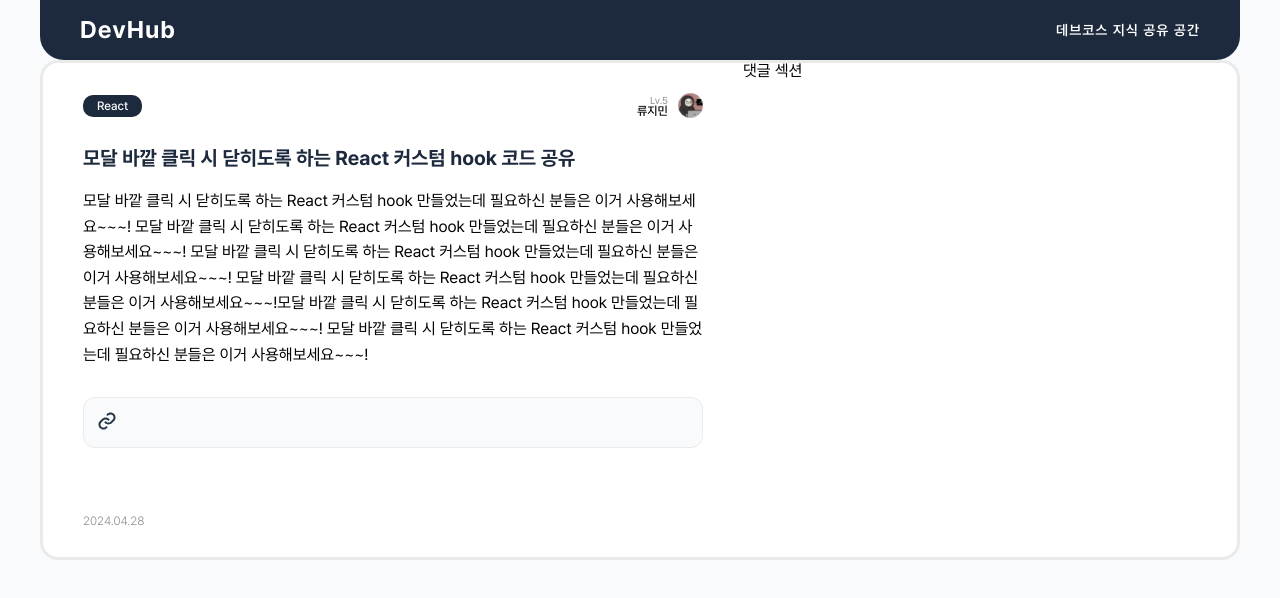
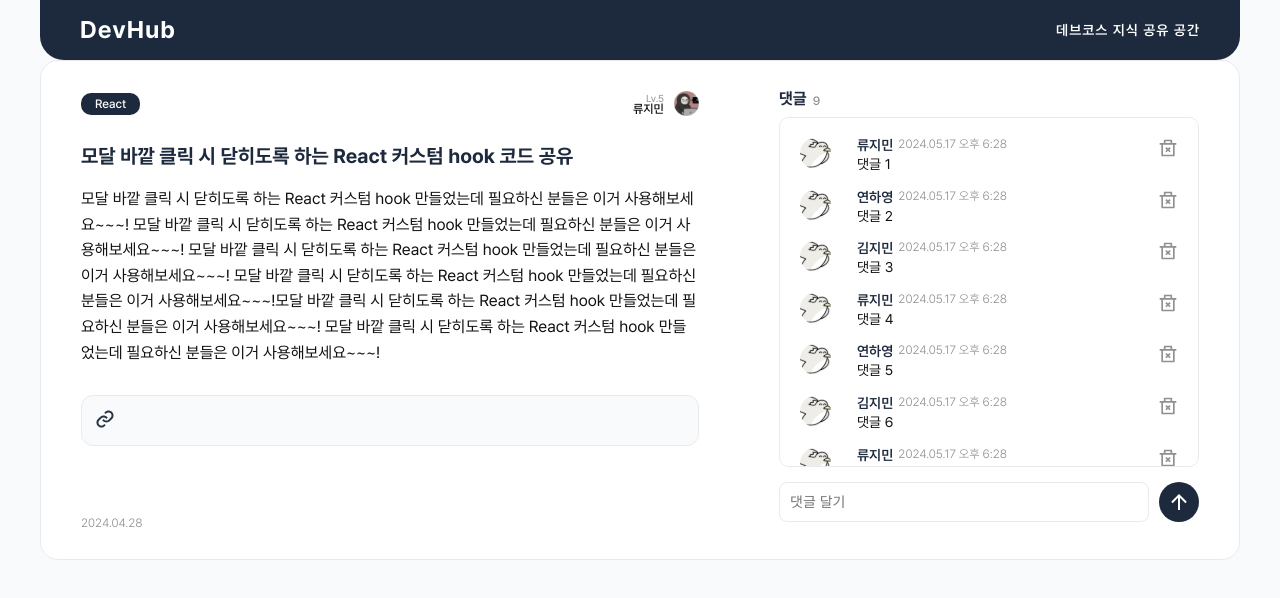
Before and after one commit to Team-DevHub/dev-hub-front, a React (Vite) app: page /test in a window 1280 px wide. Shown: the top 598 px of the page. Built offline with nearby package versions, Linux system fonts and the light colour scheme.

Commit message:
[style/#13] 댓글 컴포넌트

```diff
--- /dev/null
+++ b/src/components/common/CommentInputBar/CommnentInpuBart.tsx
@@ -0,0 +1,43 @@
+import styled from 'styled-components';
+import ArrowIcon from '@/assets/icon/comment-arrow.svg?react';
+
+function CommentInputBar() {
+  return (
+    <>
+      <Container>
+        <StyledInput placeholder='댓글 달기' />
+        <SubmitButton />
+      </Container>
+    </>
+  );
+}
+
+export default CommentInputBar;
+
+const Container = styled.div`
+  display: flex;
+  width: 500px;
+  padding: 0 40px;
+  gap: 10px;
+`;
+
+const StyledInput = styled.input`
+  width: 100%;
+  padding: 10px;
+  flex: 1;
+
+  font-size: ${({ theme }) => theme.fontSize_base};
+  color: ${({ theme }) => theme.color_textBlack};
+  background-color: ${({ theme }) => theme.color_bgWhite};
+  border: 1px solid ${({ theme }) => theme.color_borderGray};
+  border-radius: 8px;
+  transition: all 0.2s ease-in-out;
+
+  &:focus {
+    border: 1px solid ${({ theme }) => theme.color_key};
+  }
+`;
+
+const SubmitButton = styled(ArrowIcon)`
+  cursor: pointer;
+`;
--- a/src/components/modal/CommentItem.tsx
+++ b/src/components/modal/CommentItem.tsx
@@ -0,0 +1,60 @@
+import styled from 'styled-components';
+import Musseuk from '@/assets/image/comment-musseuk.svg?react';
+import DeleteIcon from '@/assets/icon/delete-black-icon.svg?react';
+import { IComment } from '@/data/commentDummy';
+
+function CommentItem({ commentData }: { commentData: IComment }) {
+  return (
+    <>
+      <Container>
+        <Musseuk />
+        <Content>
+          <Writer>
+            <h5>{commentData.writer}</h5>
+            <span>{commentData.createdAt}</span>
+          </Writer>
+
+          <Comment>{commentData.comment}</Comment>
+        </Content>
+        <DeleteButton />
+      </Container>
+    </>
+  );
+}
+
+export default CommentItem;
+
+const Container = styled.div`
+  width: 100%;
+  display: flex;
+  flex-wrap: nowrap;
+  justify-content: space-between;
+`;
+
+const Content = styled.div`
+  width: 275px;
+  display: flex;
+  flex-direction: column;
+  gap: 3px;
+`;
+
+const Writer = styled.div`
+  display: flex;
+  gap: 5px;
+
+  & span {
+    color: ${({ theme }) => theme.color_textGray};
+    font-size: ${({ theme }) => theme.fontSize_sm};
+    font-weight: 300;
+  }
+`;
+
+const Comment = styled.span`
+  font-size: ${({ theme }) => theme.fontSize_base};
+  color: ${({ theme }) => theme.color_textBlack};
+  line-height: 140%;
+`;
+
+const DeleteButton = styled(DeleteIcon)`
+  cursor: pointer;
+`;
--- a/src/components/modal/CommentList.tsx
+++ b/src/components/modal/CommentList.tsx
@@ -1,5 +1,66 @@
-function PostList() {
-  return <div>댓글 섹션</div>;
+import styled from 'styled-components';
+import CommentItem from './CommentItem';
+import { IComment } from '@/data/commentDummy';
+
+interface CommentListProps {
+  commentData: IComment[];
+  totalComments: number;
+}
+
+function PostList({ commentData, totalComments }: CommentListProps) {
+  return (
+    <>
+      <Wrapper>
+        <Title>
+          <h4>댓글</h4>
+          <span>{totalComments}</span>
+        </Title>
+        <Container>
+          {commentData.map((item: IComment) => (
+            <CommentItem key={item.id} commentData={item} />
+          ))}
+        </Container>
+      </Wrapper>
+    </>
+  );
 }
 
 export default PostList;
+
+const Wrapper = styled.div`
+  width: 500px;
+  padding: 30px 40px 5px;
+`;
+
+const Title = styled.div`
+  display: flex;
+  gap: 6px;
+  align-items: flex-end;
+
+  & span {
+    font-weight: 500;
+    font-size: ${({ theme }) => theme.fontSize_sm};
+    color: ${({ theme }) => theme.color_textGray};
+  }
+`;
+
+const Container = styled.div`
+  width: 100%;
+  display: flex;
+  flex-direction: column;
+  overflow: auto;
+  height: 350px;
+  margin: 10px 0;
+  padding: 20px;
+  gap: 15px;
+
+  border-radius: 10px;
+  border: 1px solid ${({ theme }) => theme.color_borderGray};
+  background-color: ${({ theme }) => theme.color_bgWhite};
+
+  &::-webkit-scrollbar {
+    display: none;
+  }
+  -ms-overflow-style: none; /* IE and Edge */
+  scrollbar-width: none; /* Firefox */
+`;
--- a/src/components/modal/PostDetail.tsx
+++ b/src/components/modal/PostDetail.tsx
@@ -12,9 +12,8 @@ function PostDetail() {
             <span>Lv.5</span>
             <h6>류지민</h6>
           </UserInfo>
-          <IconWrapper>
-            <StyledLv5 />
-          </IconWrapper>
+
+          <StyledLv5 />
         </TopBar>
         <Post>
           <h2>모달 바깥 클릭 시 닫히도록 하는 React 커스텀 hook 코드 공유</h2>
@@ -89,11 +88,6 @@ const UserInfo = styled.div`
   }
 `;
 
-const IconWrapper = styled.div`
-  display: flex;
-  height: 100%;
-`;
-
 const StyledLv5 = styled(Lv5)`
   max-height: 100%;
   width: auto;
@@ -105,6 +99,8 @@ const Post = styled.div`
     margin-bottom: 20px;
   }
   & span {
+    font-size: ${({ theme }) => theme.fontSize_md};
+    color: ${({ theme }) => theme.color_textBlack};
     line-height: 160%;
   }
 `;
--- a/src/components/modal/PostModal.tsx
+++ b/src/components/modal/PostModal.tsx
@@ -1,13 +1,21 @@
 import styled from 'styled-components';
 import PostDetail from './PostDetail';
 import PostComment from './CommentList';
+import CommentInputBar from '../common/CommentInputBar/CommnentInpuBart';
+import { commentDummy } from '@/data/commentDummy';
 
 function PostModal() {
   return (
     <>
       <Container>
         <PostDetail />
-        <PostComment />
+        <Comment>
+          <PostComment
+            totalComments={commentDummy.length}
+            commentData={commentDummy}
+          />
+          <CommentInputBar />
+        </Comment>
       </Container>
     </>
   );
@@ -22,5 +30,10 @@ const Container = styled.div`
   border-radius: 18px;
 
   background-color: ${({ theme }) => theme.color_bgWhite};
-  border: 3px solid ${({ theme }) => theme.color_borderGray};
+  border: 1px solid ${({ theme }) => theme.color_borderGray};
 `;
+
+const Comment = styled.div`
+  display: flex;
+  flex-direction: column;
+`;
--- a/src/components/myPage/MyPostLIst.tsx
+++ b/src/components/myPage/MyPostLIst.tsx
@@ -1,4 +1,3 @@
-import React from 'react';
 import styled, { css } from 'styled-components';
 import { myPostDummy } from '@/data/myPostDummy';
 import DeleteIcon from '@/assets/icon/delete-red-icon.svg?react';
@@ -10,7 +9,7 @@ interface Post {
   createAt: string;
 }
 
-const MyPostList: React.FC = () => {
+function MyPostList() {
   return (
     <Wrapper>
       <Title>
@@ -40,7 +39,7 @@ const MyPostList: React.FC = () => {
                     <Td className='title'>{post.title}</Td>
                     <Td className='createAt'>{post.createAt}</Td>
                     <Td className='delete'>
-                      <DeleteIcon />
+                      <DeleteButton />
                     </Td>
                   </tr>
                 ))}
@@ -51,13 +50,13 @@ const MyPostList: React.FC = () => {
       </Container>
     </Wrapper>
   );
-};
+}
 
 export default MyPostList;
 
 const Wrapper = styled.div`
   width: 100%;
-  padding-bottom: 40px;
+  padding-bottom: 50px;
 `;
 
 const Title = styled.div`
@@ -77,8 +76,6 @@ const Container = styled.div`
   background-color: ${({ theme }) => theme.color_bgWhite};
   border: 1px solid ${({ theme }) => theme.color_borderGray};
   border-radius: 12px;
-  overflow: hidden;
-  max-height: 1000px;
 `;
 
 const TableWrapper = styled.div`
@@ -88,6 +85,8 @@ const TableWrapper = styled.div`
 const TBodyWrapper = styled.div`
   max-height: 400px;
   overflow-y: auto;
+  cursor: pointer;
+
    &::-webkit-scrollbar {
     width: 5px;
     }
@@ -156,3 +155,7 @@ const Tag = styled.span`
   border-radius: 10px;
   font-weight: 500;
 `;
+
+const DeleteButton = styled(DeleteIcon)`
+  cursor: pointer;
+`;
--- /dev/null
+++ b/src/data/commentDummy.ts
@@ -0,0 +1,63 @@
+export interface IComment {
+  id: number;
+  writer: string;
+  comment: string;
+  createdAt: string;
+}
+
+export const commentDummy = [
+  {
+    id: 1,
+    writer: '류지민',
+    comment: '댓글 1',
+    createdAt: '2024.05.17 오후 6:28',
+  },
+  {
+    id: 2,
+    writer: '연하영',
+    comment: '댓글 2',
+    createdAt: '2024.05.17 오후 6:28',
+  },
+  {
+    id: 3,
+    writer: '김지민',
+    comment: '댓글 3',
+    createdAt: '2024.05.17 오후 6:28',
+  },
+  {
+    id: 3,
+    writer: '류지민',
+    comment: '댓글 4',
+    createdAt: '2024.05.17 오후 6:28',
+  },
+  {
+    id: 4,
+    writer: '연하영',
+    comment: '댓글 5',
+    createdAt: '2024.05.17 오후 6:28',
+  },
+  {
+    id: 5,
+    writer: '김지민',
+    comment: '댓글 6',
+    createdAt: '2024.05.17 오후 6:28',
+  },
+  {
+    id: 6,
+    writer: '류지민',
+    comment: '댓글 7',
+    createdAt: '2024.05.17 오후 6:28',
+  },
+  {
+    id: 7,
+    writer: '연하영',
+    comment: '댓글 8',
+    createdAt: '2024.05.17 오후 6:28',
+  },
+  {
+    id: 8,
+    writer: '김지민',
+    comment: '댓글 9',
+    createdAt: '2024.05.17 오후 6:28',
+  },
+];
--- a/src/pages/MyPage.tsx
+++ b/src/pages/MyPage.tsx
@@ -24,7 +24,6 @@ export default MyPage;
 const Container = styled.div`
   width: 100%;
   height: 100%;
-  margin-bottom: 40px;
 `;
 
 const Content = styled.div`
```
Also changed, not shown: src/assets/icon/comment-arrow.svg, src/assets/image/comment-musseuk.svg (added).
